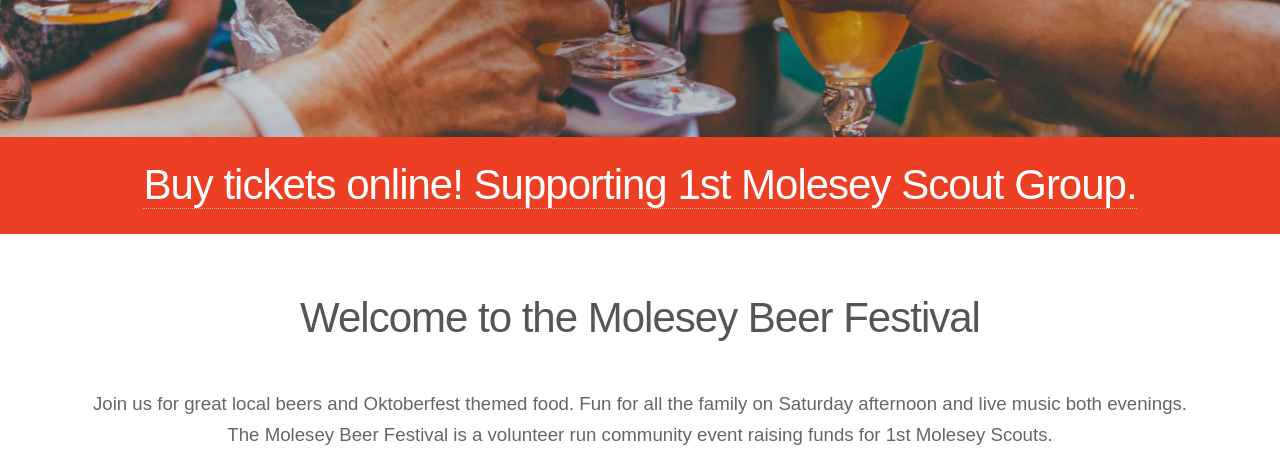
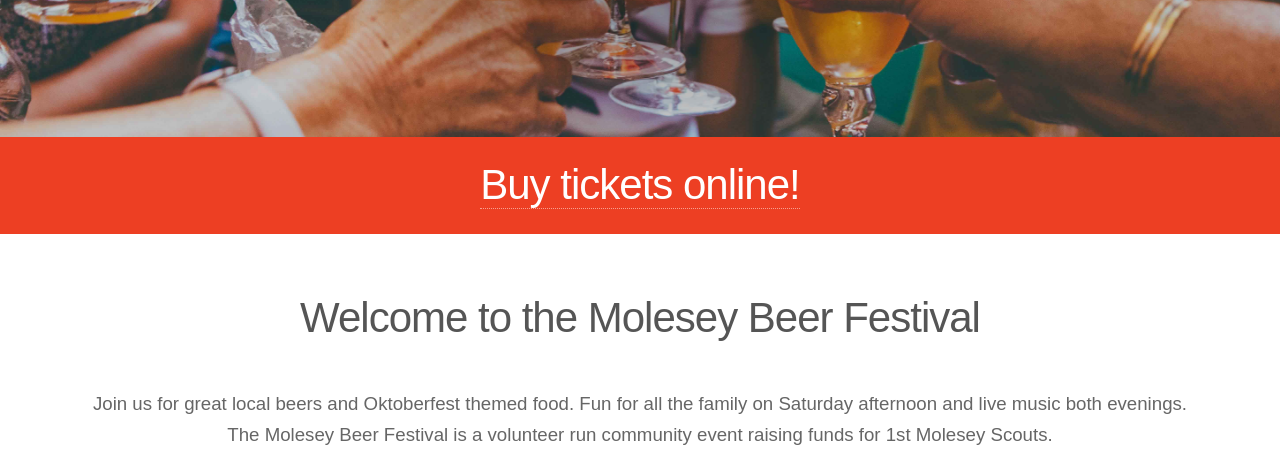
Before and after one commit to mh512/MoleseyBeerFestival, a plain HTML site: page index.html in a window 1280 px wide. Shown: the part 631-1097 px from the top of the page. Drawn offline with Linux system fonts and the light colour scheme; a web font is replaced by a local one.

Commit message:
removed text from title

```diff
--- a/index.html
+++ b/index.html
@@ -30,7 +30,7 @@
   <section id="ticketsheading" class="main redbg center p-20">
     <div class="container">
       <h1 class="mb-0">
-        <a href="https://www.trybooking.co.uk/BTRN">Buy tickets online! Supporting 1st Molesey Scout Group.</a>
+        <a href="https://www.trybooking.co.uk/BTRN">Buy tickets online!</a>
       </h1>
     </div>
   </section>
```
